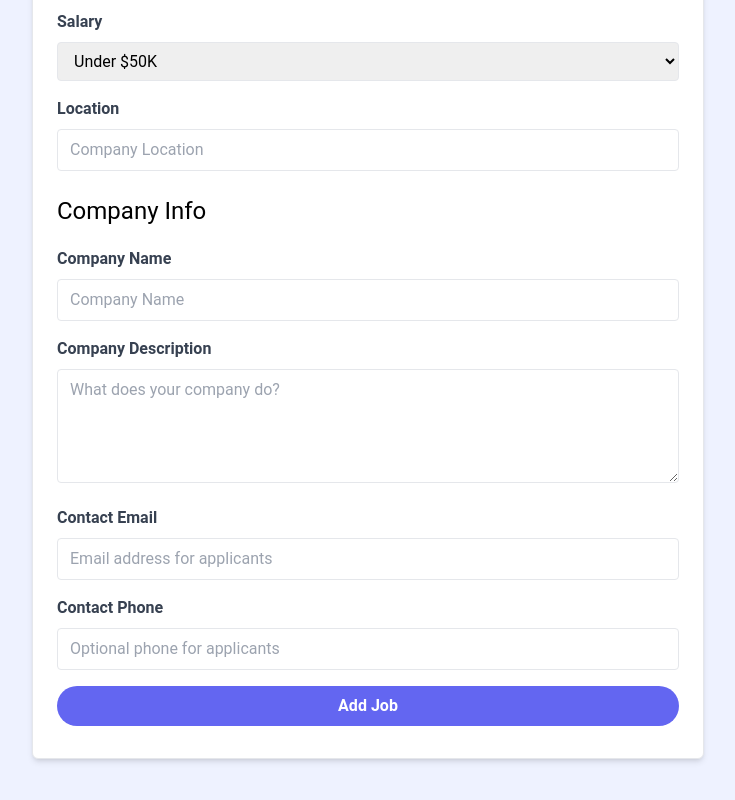
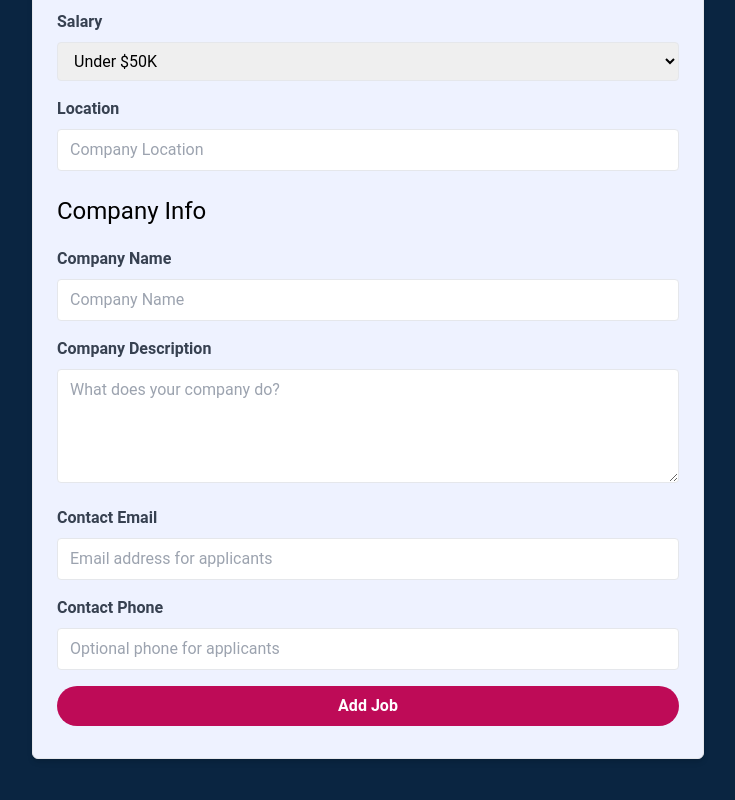
Before and after one commit to RohanQ17/jobDev, a React (Vite) app: page /addJob in a window 1280 px wide. Shown: the part 614-1414 px from the top of the page, without its empty margins (272-1007 px from the left). Built offline with nearby package versions, Linux system fonts and the light colour scheme.

Commit message:
ui fixes

```diff
--- a/src/components/AllJobs.jsx
+++ b/src/components/AllJobs.jsx
@@ -6,7 +6,7 @@ const AllJobs = () => {
       <section className="m-auto max-w-lg my-10 px-6">
         <Link
           to="/jobs"
-          className="block bg-pahe font-semibold text-white text-center py-4 px-6 rounded-xl hover:bg-gray-700"
+          className="block bg-pahe font-semibold hover:bg-hoverpahe text-white text-center py-4 px-6 rounded-xl hover:text-gray-300"
         >
           Discover all Jobs
         </Link>
--- a/src/index.css
+++ b/src/index.css
@@ -4,4 +4,5 @@
 
 body{
     background-color: #0a2541;
+
 }
--- a/src/pages/AddJobPage.jsx
+++ b/src/pages/AddJobPage.jsx
@@ -42,10 +42,10 @@ const AddJobPage = ({ addJobSubmit }) => {
 
   return (
 
-    <section className='bg-indigo-50'>
+    <section className='bg-bground'>
 
       <div className='container m-auto max-w-2xl py-24'>
-        <div className='bg-white px-6 py-8 mb-4 shadow-md rounded-md border m-4 md:m-0'>
+        <div className='bg-indigo-50 px-6 py-8 mb-4 shadow-md rounded-md border m-4 md:m-0'>
           <form onSubmit={submitForm}>
             <h2 className='text-3xl text-center font-semibold mb-6'>Add Job</h2>
 
@@ -225,7 +225,7 @@ const AddJobPage = ({ addJobSubmit }) => {
 
             <div>
               <button
-                className='bg-indigo-500 hover:bg-indigo-600 text-white font-bold py-2 px-4 rounded-full w-full focus:outline-none focus:shadow-outline'
+                className='bg-pahe hover:bg-hoverpahe text-white font-bold py-2 px-4 rounded-full w-full focus:outline-none focus:shadow-outline'
                 type='submit'
               >
                 Add Job
--- a/src/pages/HomePage.jsx
+++ b/src/pages/HomePage.jsx
@@ -6,7 +6,7 @@ import AllJobs from "../components/AllJobs"
 const HomePage = () => {
   return (
     <>
-      <Hero title="Become a Dev" subtitle="Find the Role catered to your own needs"/>
+      <Hero title="Welcome to NHK Jobs" subtitle="Find the Role catered to your own needs"/>
       <HomeCards/>
       <JobsListing/>
       <AllJobs/>
--- a/src/pages/JobPage.jsx
+++ b/src/pages/JobPage.jsx
@@ -66,7 +66,7 @@ const JobPage = ({ deleteJob }) => {
               Apply Here
             </button>
             <button onClick={() => onDeleteClick(job.id)}
-            className=" mx-auto block mt-6   bg-gray-900 px-8 py-3 text-white rounded-md font-sans font-semibold hover:scale-110 duration-150">
+            className=" mx-auto mb-1 block mt-6   bg-gray-900 px-8 py-3 text-white rounded-md font-sans font-semibold hover:scale-110 duration-150">
               Delete Job
             </button>
 
--- a/tailwind.config.js
+++ b/tailwind.config.js
@@ -16,6 +16,7 @@ export default {
         'pahe': '#bc014ff3',
         'navi': '#025151',
         'bground':'#0a2541',
+        'hoverpahe': '#a70448f3',
       },
     },
   },
```
